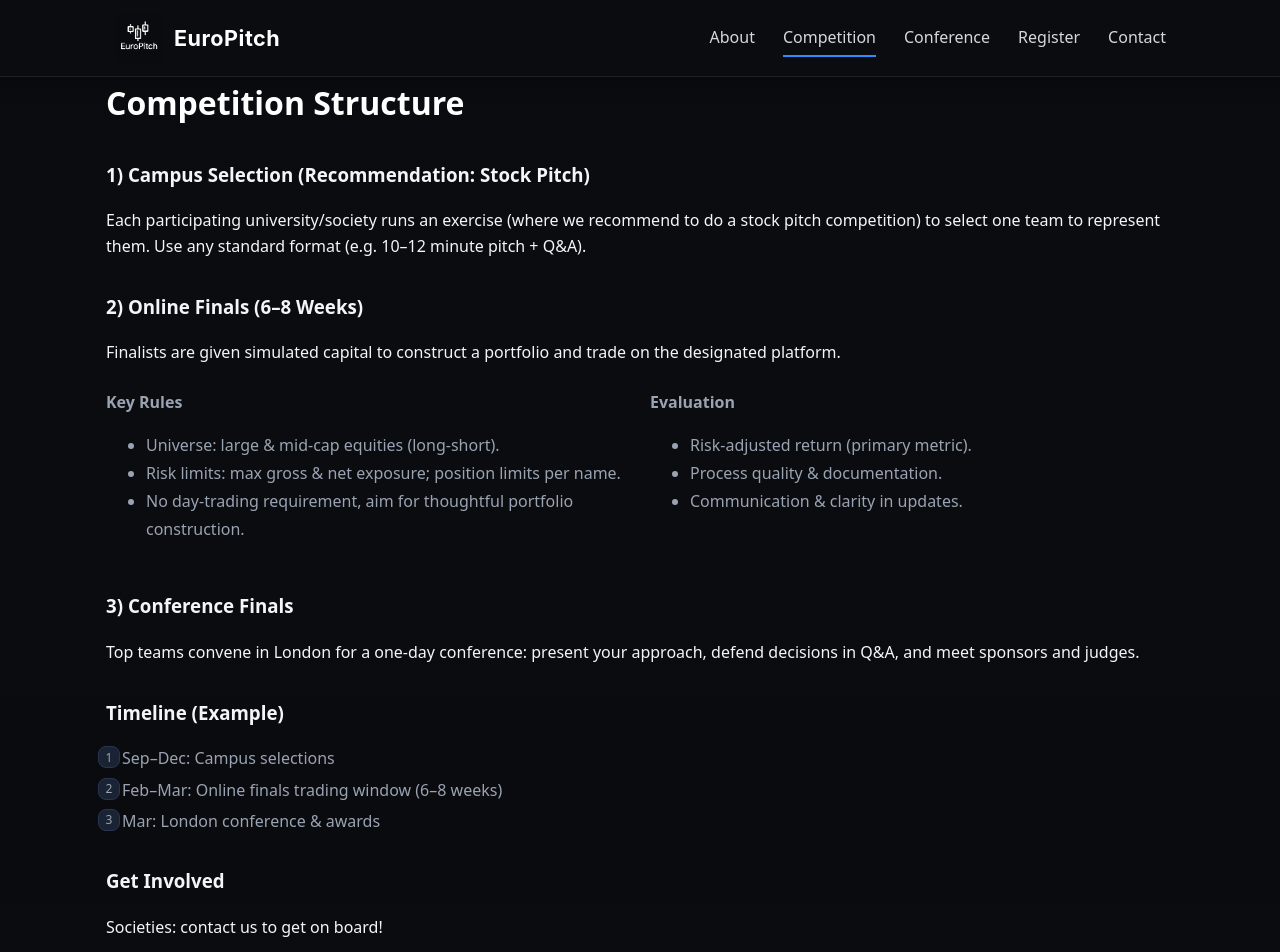
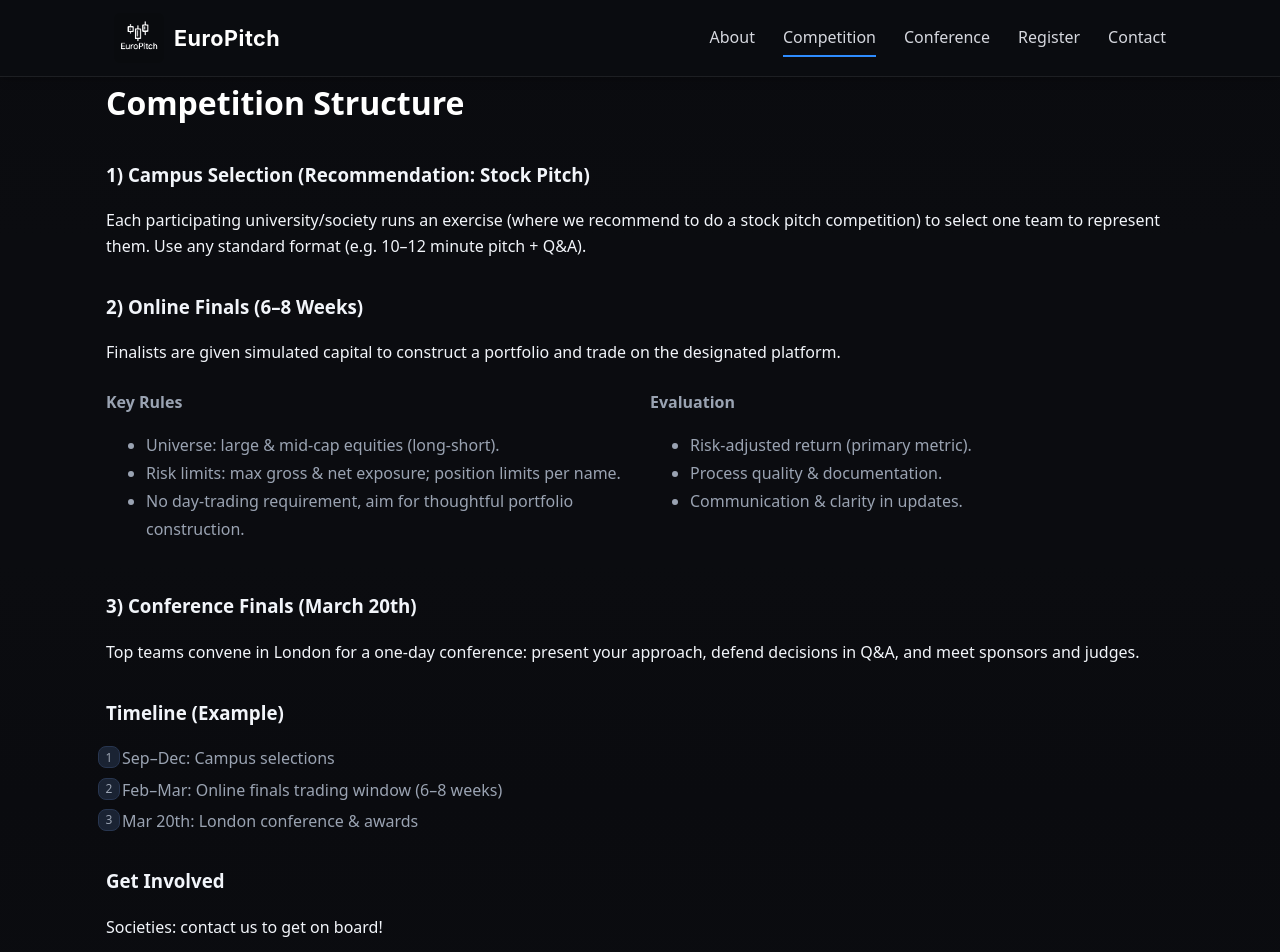
Before and after one commit to EuroPitch/EuroPitch, a React (Vite) app in the folder frontend/: page /competition in a window 1280 px wide. Shown: the top 952 px of the page. Built offline with nearby package versions, Linux system fonts and the light colour scheme.

Commit message:
Update Competition.jsx

```diff
--- a/frontend/src/pages/Competition.jsx
+++ b/frontend/src/pages/Competition.jsx
@@ -32,7 +32,7 @@ const Competition = () => (
     </div>
 
 
-    <h3>3) Conference Finals</h3>
+    <h3>3) Conference Finals (March 20th)</h3>
     <p>
     Top teams convene in London for a one‑day conference: present your approach, defend
     decisions in Q&amp;A, and meet sponsors and judges.
@@ -43,7 +43,7 @@ const Competition = () => (
     <ol className="timeline">
     <li>Sep–Dec: Campus selections</li>
     <li>Feb–Mar: Online finals trading window (6–8 weeks)</li>
-    <li>Mar: London conference & awards</li>
+    <li>Mar 20th: London conference & awards</li>
     </ol>
 
 
```
